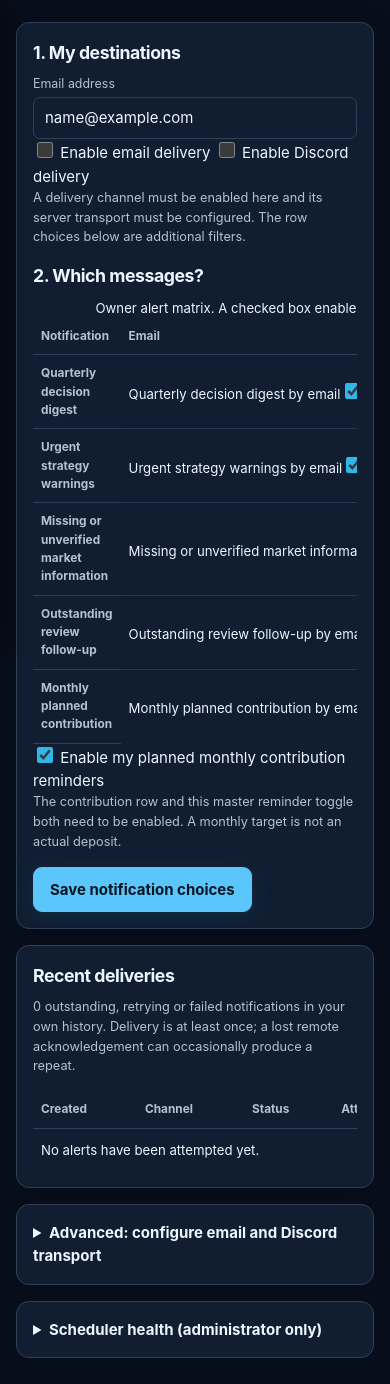
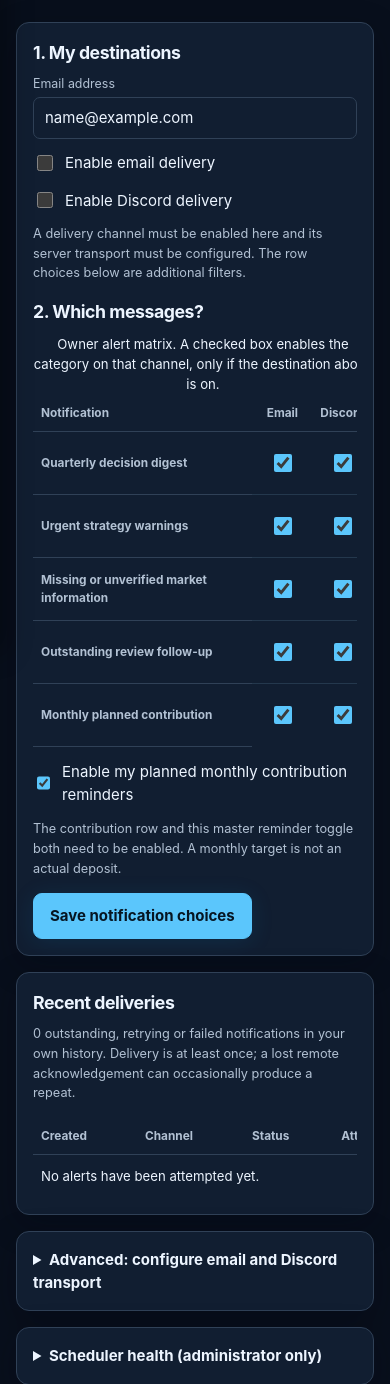
Before and after one commit to Ricas13/wealtharr_v2, a Django app: page /cockpit/settings/ in a window 390 px wide. Shown: the part 192-1576 px from the top of the page. Run offline with Django 5.2, Linux system fonts and the light colour scheme; the visitor is signed in with stand-in values (Sample User, id 1); data comes from the database, SQL or seed files in the repository; data that the repository does not hold is empty; parts of the project's set-up code (start-up, migrations or seed data) failed here and were passed over.

Commit message:
feat(alerts): responsive owner notification matrix with keyboard-friendly controls

```diff
--- a/static/css/cockpit.css
+++ b/static/css/cockpit.css
@@ -209,3 +209,15 @@
   .ck-single-fill-form .ck-setup-fresh-fields{grid-template-columns:1fr}
   .ck-single-fill-form button,.ck-finalize-panel button{width:100%}
 }
+
+/* Section H — compact accessible owner notification matrix. */
+.ck-route-table{width:100%;min-width:340px}
+.ck-route-table th:first-child{text-align:left;min-width:145px}
+.ck-route-table th:not(:first-child),.ck-route-table td{text-align:center}
+.ck-route-table input[type="checkbox"]{width:18px;height:18px;cursor:pointer;accent-color:var(--cyan)}
+.ck-route-table label{display:inline-flex;align-items:center;justify-content:center;min-height:40px;min-width:44px}
+.ck-notify-masters{display:flex;flex-wrap:wrap;gap:14px 22px;padding-block:12px}
+.ck-notify-masters label,.ck-notify-monthly{display:inline-flex;align-items:center;gap:9px}
+.ck-notify-monthly{margin:13px 0}
+.ck-notify-masters input,.ck-notify-monthly input{accent-color:var(--cyan)}
+.ck-v2 .sr-only{position:absolute;width:1px;height:1px;padding:0;margin:-1px;overflow:hidden;clip:rect(0,0,0,0);white-space:nowrap;border:0}
```
